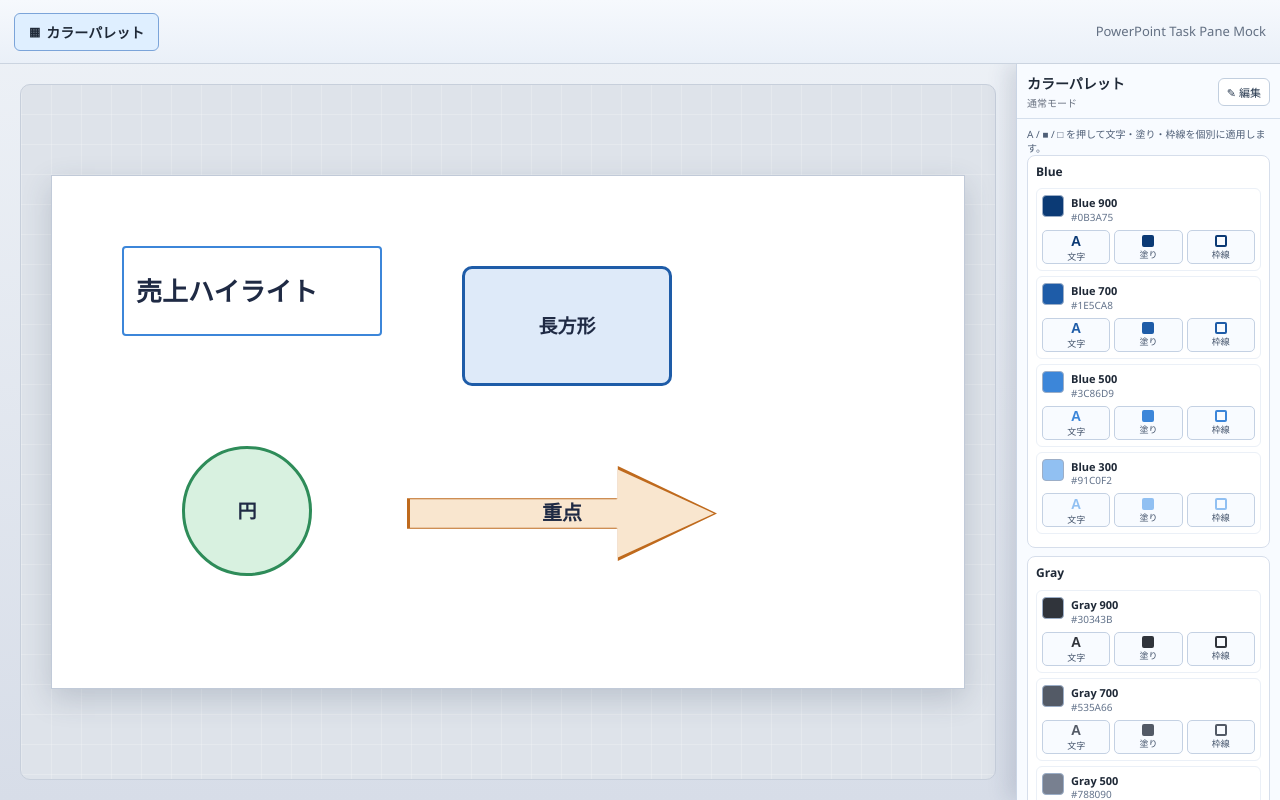
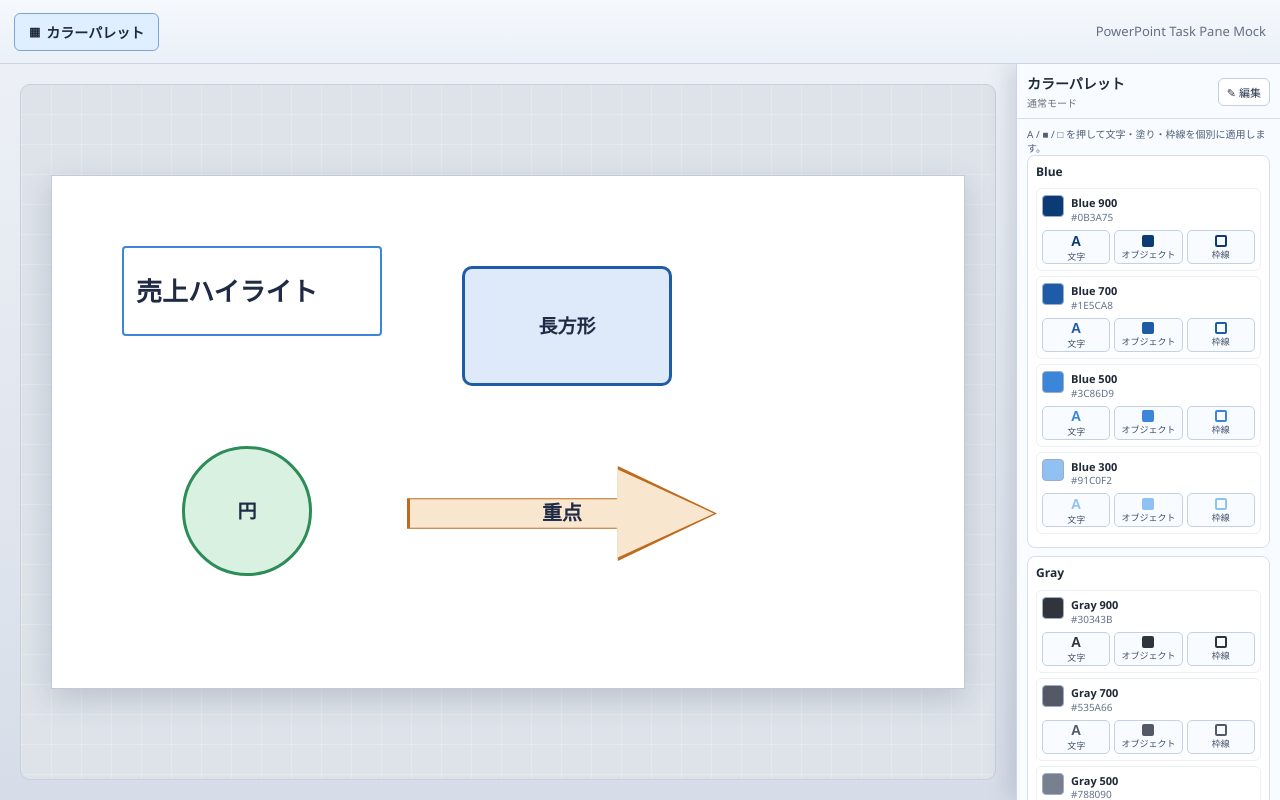
Before and after one commit to honamiyamamoto/color-palette, a React (Vite) app: page / in a window 1280 px wide. Built offline with nearby package versions, Linux system fonts and the light colour scheme.

Commit message:
UI変更（塗りをオブジェクトへ変更）

```diff
--- a/src/components/TaskPane.tsx
+++ b/src/components/TaskPane.tsx
@@ -237,14 +237,14 @@ export function TaskPane({ isOpen, palette, onApplyColor, onSavePalette }: TaskP
                     <button
                       type="button"
                       className="apply-target-btn"
-                      title="図形の塗りに適用"
+                      title="オブジェクト塗りつぶしに適用"
                       onClick={() => onApplyColor('fill', color.hex)}
                     >
                       <span
                         className="target-icon fill"
                         style={{ backgroundColor: color.hex, borderColor: color.hex }}
                       />
-                      <span className="target-label">塗り</span>
+                      <span className="target-label">オブジェクト</span>
                     </button>
                     <button
                       type="button"
```
